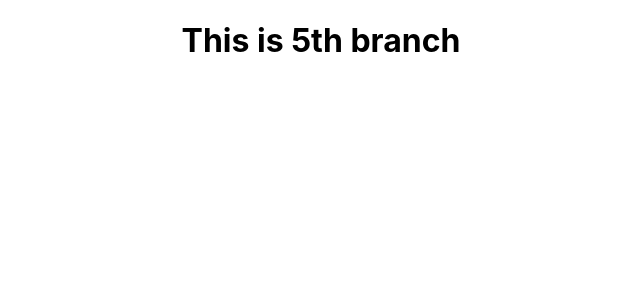
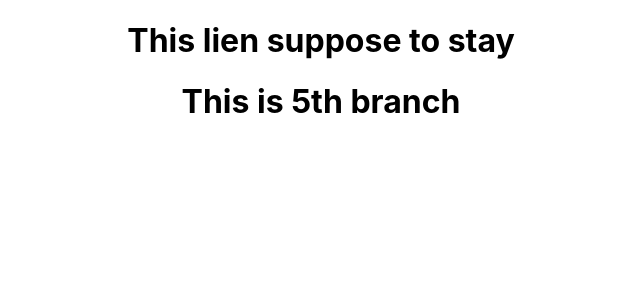
Before and after one commit to rafalpilawka/gitPlayground, a React (Create React App) app: page / in a window 1280 px wide. Shown: the top 300 px of the page, without its empty margins (319-959 px from the left). Built offline with nearby package versions, Linux system fonts and the light colour scheme.

Commit message:
trying to sustain master after merge

```diff
--- a/src/App.js
+++ b/src/App.js
@@ -3,7 +3,9 @@ import './App.css';
 
 function App() {
   return (
+
     <div className="App">
+      <h1>This lien suppose to stay</h1>
       <h1>This is 5th branch</h1>
     </div>
   );
```
